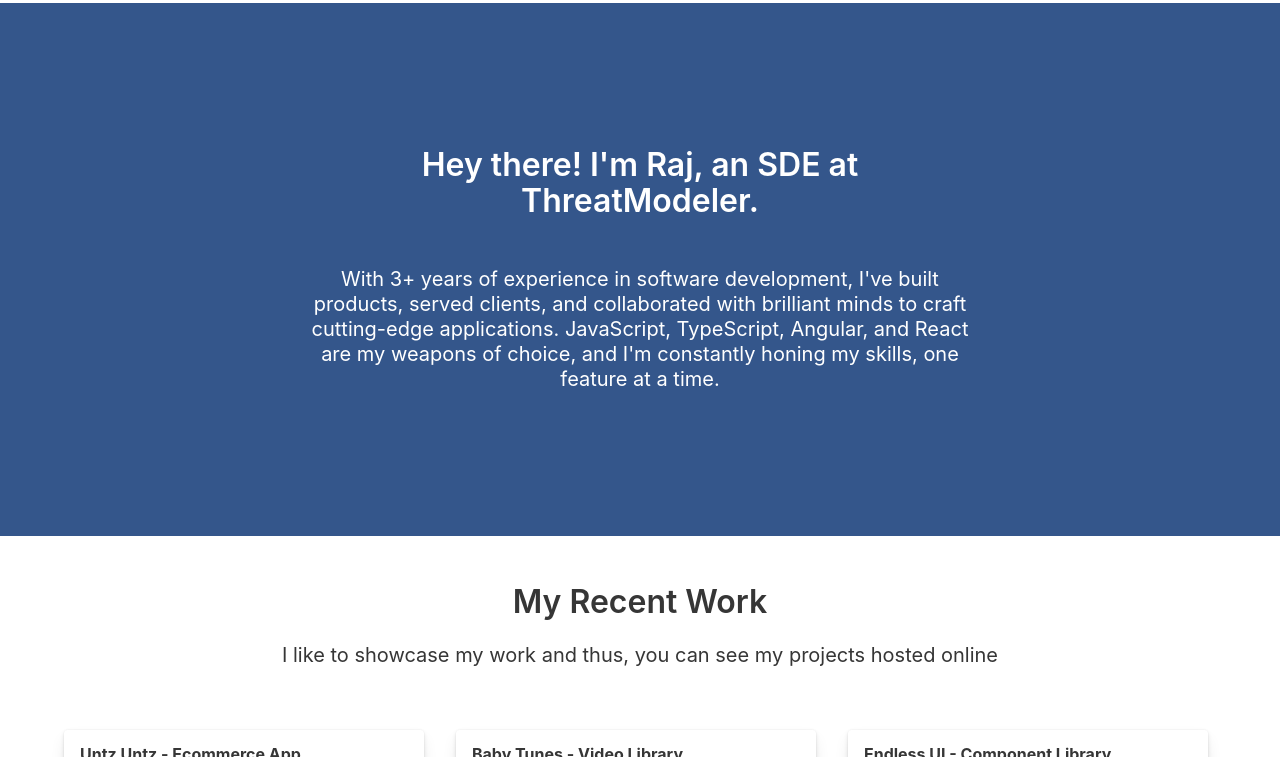
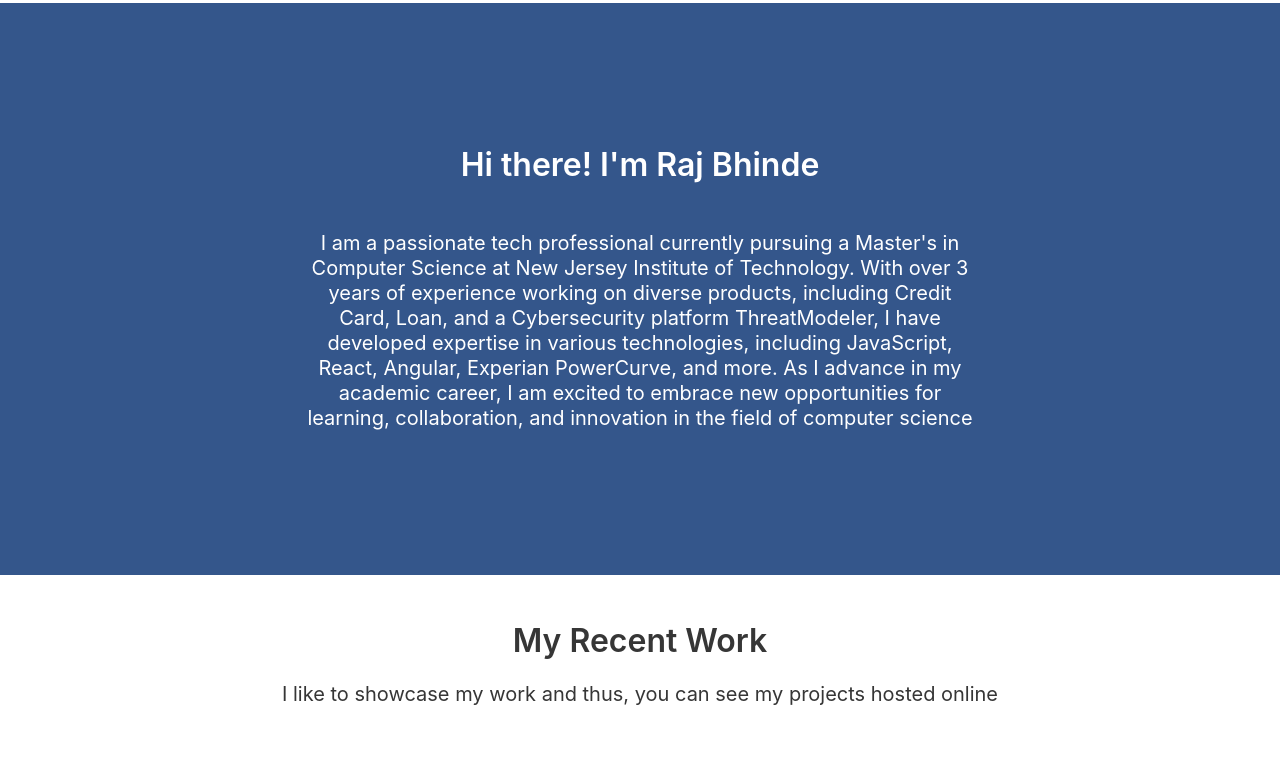
Before and after one commit to irajbhinde/Portfolio, a plain HTML site: page index.html in a window 1280 px wide. Shown: the part 1005-1762 px from the top of the page. Drawn offline with nearby package versions, Linux system fonts and the light colour scheme.

Commit message:
update : bio update

```diff
--- a/index.html
+++ b/index.html
@@ -55,7 +55,7 @@
             <h1
               class="title is-spaced is-size-1-desktop is-size-2-tablet is-size-3-mobile"
             >
-              Fullstack Developer
+              Software Developer
             </h1>
             <h2 class="subtitle is-size-4-tablet">
               I like to code beautiful user-facing features in a simple manner,
@@ -82,18 +82,13 @@
             <h1
               class="title is-spaced is-size-3-desktop is-size-4-mobile has-text-white"
             >
-            Hey there! I'm Raj, an SDE at ThreatModeler.
+            Hi there! I'm Raj Bhinde
             </h1>
             <h2
-              class="lookingForJobSubtitle subtitle is-size-5-desktop has-text-weight-normal has-text-white"
+              class="lookingForJobSubtitle subtitle is-size-5-desktop is-size-6-mobile has-text-weight-normal has-text-white"
             >
-            With 3+ years of experience in software development, I've built products, served clients, and collaborated with brilliant minds to craft cutting-edge applications. JavaScript, TypeScript, Angular, and React are my weapons of choice, and I'm constantly honing my skills, one feature at a time.
+            I am a passionate tech professional currently pursuing a Master's in Computer Science at New Jersey Institute of Technology. With over 3 years of experience working on diverse products, including Credit Card, Loan, and a Cybersecurity platform ThreatModeler, I have developed expertise in various technologies, including JavaScript, React, Angular, Experian PowerCurve, and more. As I advance in my academic career, I am excited to embrace new opportunities for learning, collaboration, and innovation in the field of computer science
             </h2>
-            <!-- <h1
-              class="lookingForJobHeadertitle is-spaced is-size-3-desktop is-size-4-mobile has-text-white"
-            >
-              I am currently looking for a Job as a Frontend Developer
-            </h1> -->
           </div>
         </div>
       </div>
```
